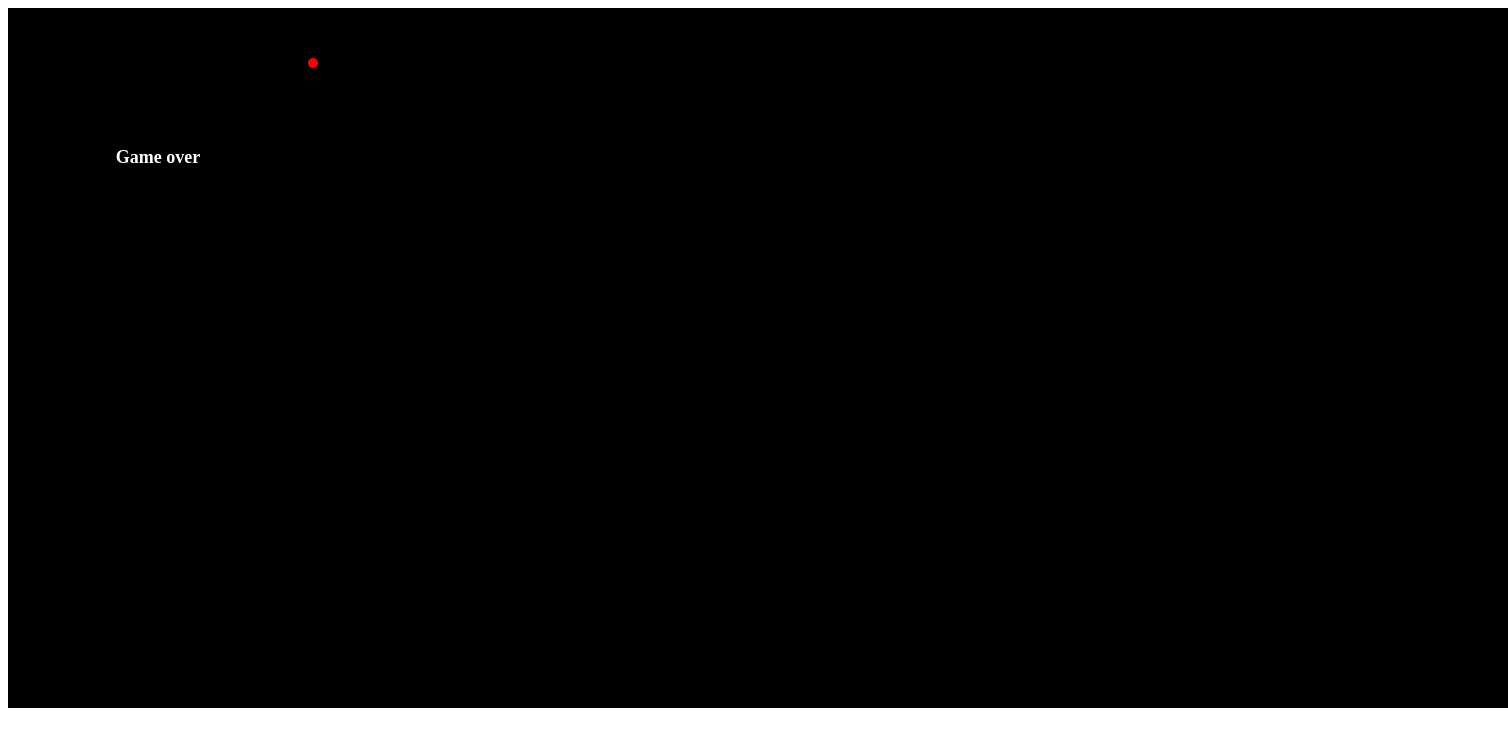
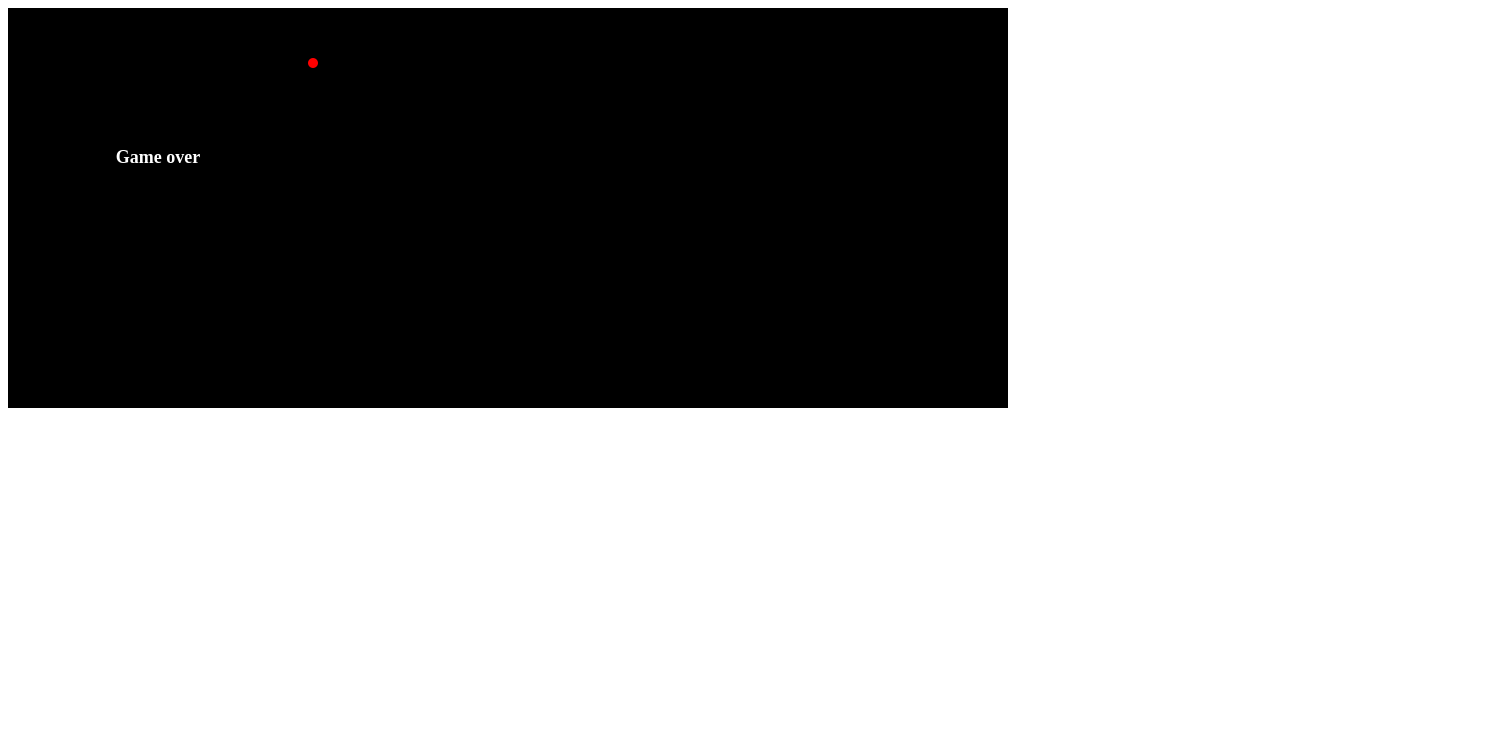
Before and after one commit to Ramkumar119/SnakeGame, a plain HTML site: page index.html in a window 1280 px wide. Shown: the whole page, 1508 px wide, since content can reach past the window. Drawn offline with Linux system fonts and the light colour scheme.

Commit message:
Update index.html

```diff
--- a/index.html
+++ b/index.html
@@ -10,7 +10,7 @@
 </head>
 
 <body onload="init();">
-    <canvas id="myCanvas" width="1500" height="700">
+    <canvas id="myCanvas" width="1000" height="400">
     </canvas>
 </body>
 </html>
```
